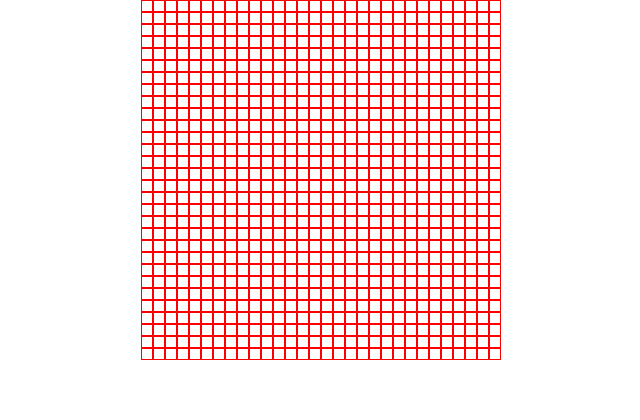
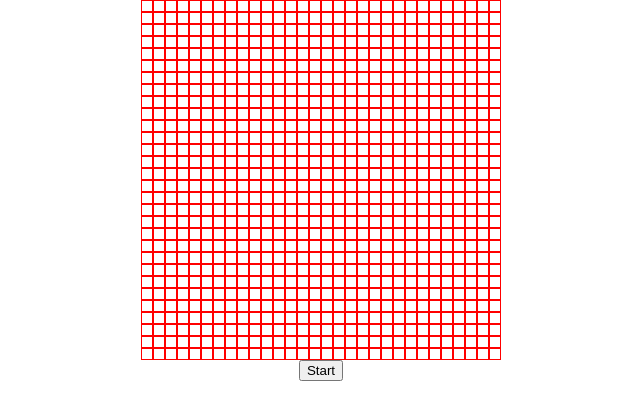
Before and after one commit to jmhart/game-of-life, a React (Create React App) app: page / in a window 1280 px wide. Shown: the top 420 px of the page, without its empty margins (319-959 px from the left). Built offline with nearby package versions, Linux system fonts and the light colour scheme.

Commit message:
Added menu and start button

```diff
--- a/src/App.css
+++ b/src/App.css
@@ -5,7 +5,8 @@ body {
 
 .container {
   display: flex;
-  justify-content: center;
+  flex-direction: column;
+  align-items: center;
 }
 
 .grid {
@@ -23,3 +24,7 @@ body {
 .cell-active {
   background-color: green;
 }
+
+.menu {
+  display: flex;
+}
--- a/src/App.js
+++ b/src/App.js
@@ -1,11 +1,13 @@
 import React from "react";
+import Grid from "./components/Grid";
+import Menu from "./components/Menu";
 import "./App.css";
-import Grid from "./components/Grid";
 
 function App() {
   return (
     <div className="container">
       <Grid numCells={900} />
+      <Menu />
     </div>
   );
 }
--- a/src/components/Cell.jsx
+++ b/src/components/Cell.jsx
@@ -1,7 +1,7 @@
 import React, { useState } from "react";
 
-const Cell = () => {
-  const [active, setActive] = useState(false);
+const Cell = ({ isActive }) => {
+  const [active, setActive] = useState(isActive);
   let className = "cell";
   if (active) {
     className += " cell-active";
--- a/src/components/Grid.jsx
+++ b/src/components/Grid.jsx
@@ -4,12 +4,12 @@ import Cell from "./Cell";
 const Grid = ({ numCells }) => {
   let cells = [];
   for (let i = 0; i < numCells; i++) {
-    cells.push(i);
+    cells.push({ id: i, isActive: false });
   }
   return (
     <div className="grid">
       {cells.map(c => (
-        <Cell key={c} />
+        <Cell key={c.id} isActive={c.isActive} />
       ))}
     </div>
   );
--- /dev/null
+++ b/src/components/Menu.jsx
@@ -0,0 +1,12 @@
+import React from "react";
+import StartButton from "./StartButton";
+
+const Menu = () => {
+  return (
+    <div className="menu">
+      <StartButton />
+    </div>
+  );
+};
+
+export default Menu;
--- /dev/null
+++ b/src/components/StartButton.jsx
@@ -0,0 +1,14 @@
+import React from "react";
+
+const StartButton = () => {
+  return (
+    <button
+      onClick={() => console.log("Start clicked")}
+      className="menu-btn-start"
+    >
+      Start
+    </button>
+  );
+};
+
+export default StartButton;
```
